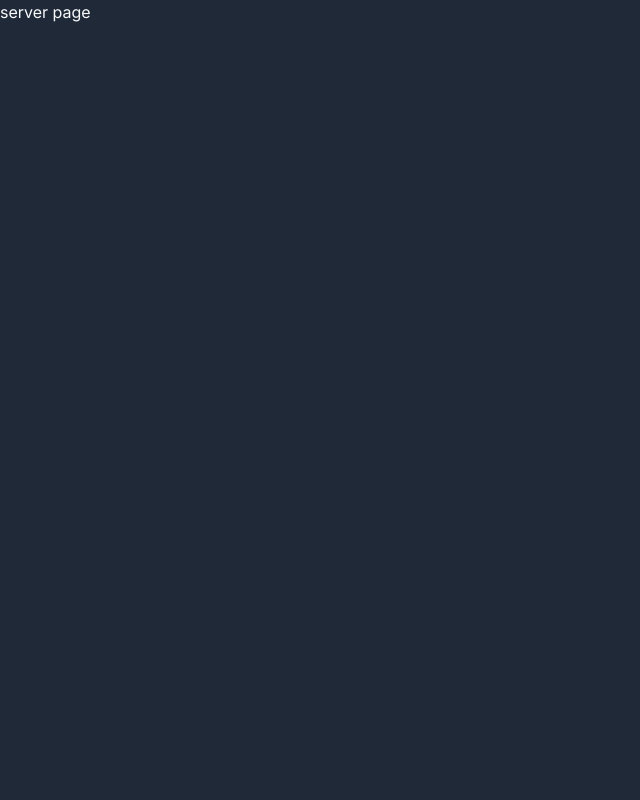
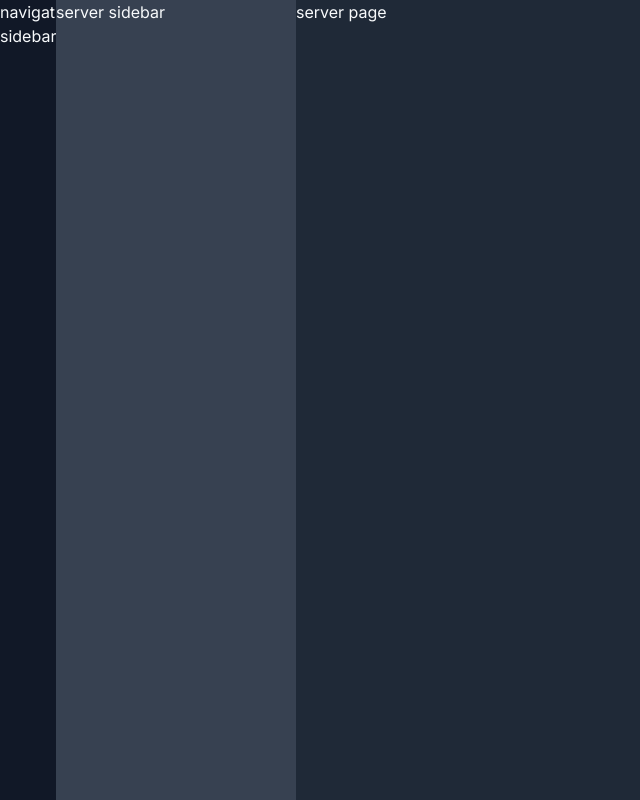
Before and after one commit to maakintosh/discord-clone, a Next.js app: page /servers/1 in a window 1280 px wide. Shown: the whole page, without its empty margins (0-640 px from the left). Built offline with nearby package versions, Linux system fonts and the light colour scheme.

Commit message:
feat: create basic layout

```diff
--- /dev/null
+++ b/app/(main)/layout.tsx
@@ -0,0 +1,16 @@
+import { NavigationSidebar } from '@/components/navigations/navigation-sidebar'
+
+export default async function MainLayout({
+  children,
+}: {
+  children: React.ReactNode
+}) {
+  return (
+    <div className="min-h-screen">
+      <section className="fixed inset-y-0 left-0 z-30 flex w-14 overflow-auto bg-gray-900 max-md:hidden">
+        <NavigationSidebar />
+      </section>
+      <main className="md:pl-14">{children}</main>
+    </div>
+  )
+}
--- /dev/null
+++ b/app/(main)/servers/[serverId]/layout.tsx
@@ -0,0 +1,18 @@
+import { ServerSidebar } from '@/components/server/server-sidebar'
+
+export default function ServerIdLayout({
+  children,
+  params,
+}: {
+  children: React.ReactNode
+  params: { serverId: string }
+}) {
+  return (
+    <div className="min-h-screen">
+      <section className="fixed inset-y-0 z-20 flex w-60 overflow-auto bg-gray-700 max-md:hidden">
+        <ServerSidebar serverId={params.serverId} />
+      </section>
+      <main className="md:pl-60">{children}</main>
+    </div>
+  )
+}
--- a/app/(main)/servers/[serverId]/page.tsx
+++ b/app/(main)/servers/[serverId]/page.tsx
@@ -3,5 +3,5 @@ interface ServerPageProps {
 }
 
 export default async function ServerPage({ params }: ServerPageProps) {
-  return <div>server page </div>
+  return <div>server page</div>
 }
--- /dev/null
+++ b/components/navigations/navigation-sidebar.tsx
@@ -0,0 +1,7 @@
+'use client'
+
+interface NavigationSidebarProps {}
+
+export function NavigationSidebar() {
+  return <div>navigation sidebar</div>
+}
--- /dev/null
+++ b/components/server/server-sidebar.tsx
@@ -0,0 +1,7 @@
+interface ServerSidebarProps {
+  serverId: string
+}
+
+export function ServerSidebar({ serverId }: ServerSidebarProps) {
+  return <div>server sidebar</div>
+}
```
